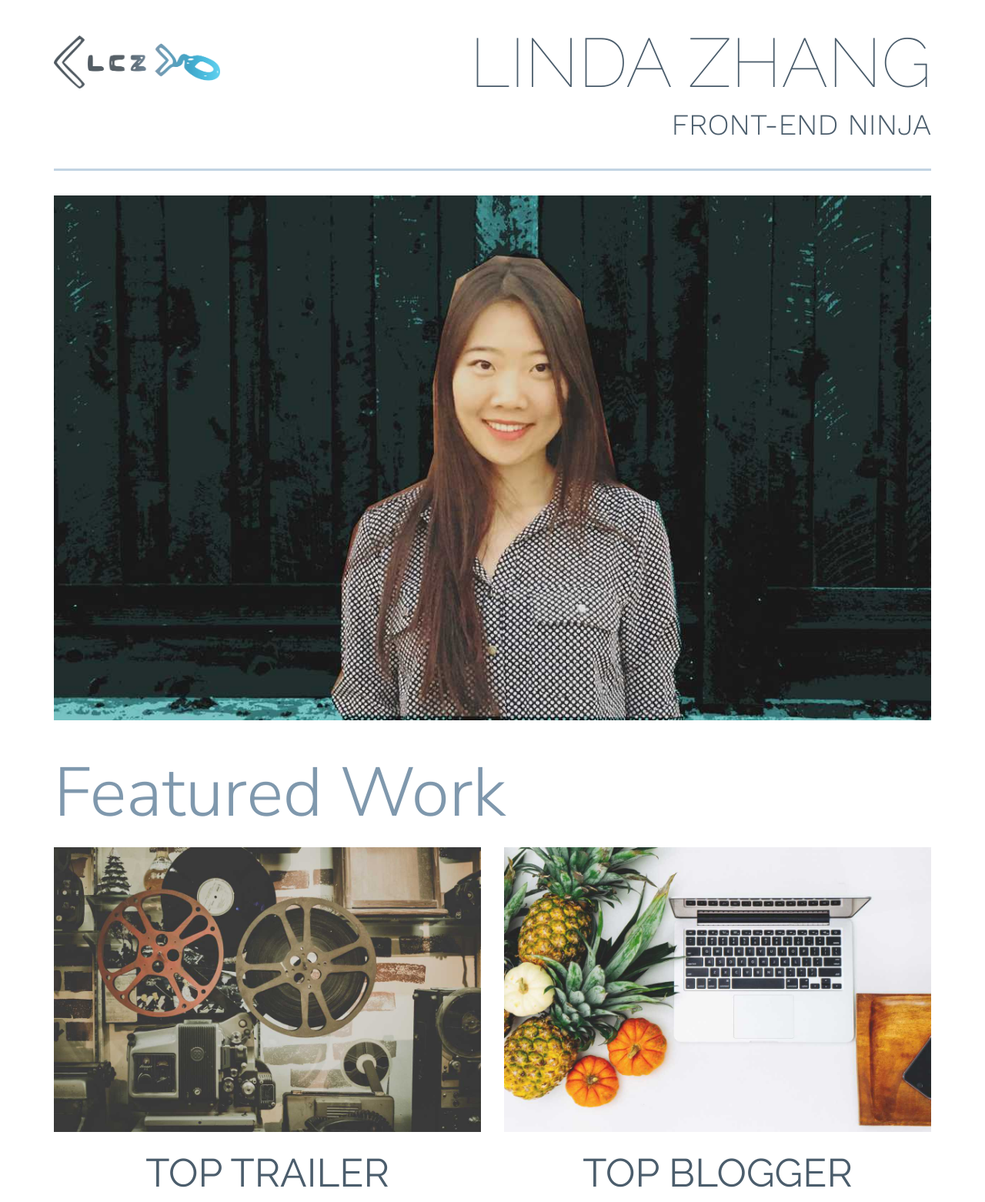
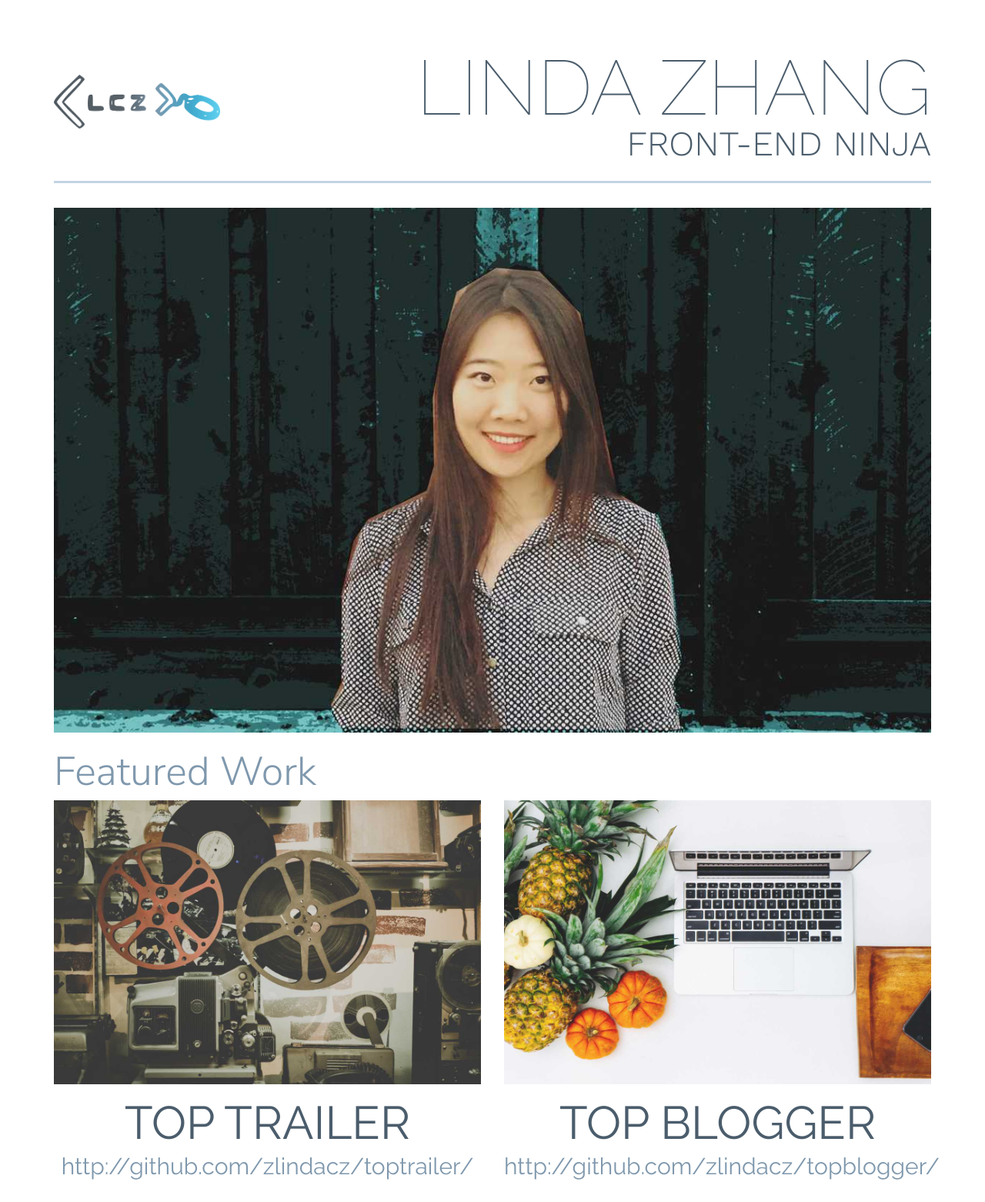
Before and after one commit to zlindacz/udacity-full-stack, a website: page project_2_portfolio/index.html in a window 1280 px wide. Shown: the top 1562 px of the page at 77% size. Drawn offline with nearby package versions, Linux system fonts and the light colour scheme.

Commit message:
add media query for app links so when screen is large, text does not overlap

```diff
--- a/project_2_portfolio/assets/scripts/style.css
+++ b/project_2_portfolio/assets/scripts/style.css
@@ -61,13 +61,12 @@ table {
 /* Styling */
 
 body * {
-	font-family: 'Raleway', sans-serif;
+	font-family: "Raleway", sans-serif;
 	font-size: 22px;
 	color: #4b5d6c;
 }
 
 header {
-	/*margin-top: 3vw;*/
 	margin-top: 1vw;
 }
 
@@ -97,12 +96,12 @@ footer {
 }
 
 .tagline {
-	font-family: 'Work Sans', sans-serif;
+	font-family: "Work Sans", sans-serif;
 	font-size: 4vw;
 }
 
 .featured-headline {
-	font-family: 'Nunito Sans', sans-serif;
+	font-family: "Nunito Sans", sans-serif;
 	font-size: 7vw;
 	color: #7f98ad;
 	padding: 2vw 0 0.8vw 0;
@@ -112,6 +111,10 @@ footer {
 	font-weight: 400;
 	font-size: 8vw;
 	margin: 2vw 0 1vw 0;
+}
+
+.app-img:hover, .app-name:hover, .app-link:hover {
+	cursor: pointer;
 }
 
 .app-link {
@@ -132,6 +135,7 @@ footer {
 
 .link-text {
 	color: #02b3e4;
+	font-size: 5vw;
 }
 
 @media screen and (min-width: 768px) {
@@ -146,9 +150,21 @@ footer {
 	.app-name {
 		font-size: 6vw;
 	}
+
+	.link-text {
+		font-size: 3vw;
+	}
 }
 
 @media screen and (min-width: 992px) {
+	header {
+		margin-top: 5vw;
+	}
+
+	.featured-headline {
+		font-size: 5vw;
+	}
+
 	.header-name {
 		text-align: right;
 		font-size: 7vw;
@@ -171,6 +187,30 @@ footer {
 	}
 }
 
+@media screen and (min-width: 1200px) {
+	.header-name {
+		font-size: 100px;
+	}
+
+	.tagline {
+		font-size: 45px;
+	}
+
+	.featured-headline {
+		font-size: 52px;
+	}
+
+	.app-name {
+		font-size: 60px;
+		margin: 1.5vw 0 1vw 0;
+	}
+
+	.app-link {
+		font-size: 30px;
+		margin: 0 0 3vw 0;
+	}
+
+}
 
 /*rgb(2, 179, 228)
 rgb(45, 60, 73)
--- a/project_2_portfolio/gulpfile.babel.js
+++ b/project_2_portfolio/gulpfile.babel.js
@@ -4,7 +4,7 @@ import gulp from 'gulp';
 import responsive from 'gulp-responsive';
 
 gulp.task('default', () => {
-  return gulp.src('images/**/*.{png,jpg}')
+  return gulp.src('assets/images/*.{png,jpg}')
     .pipe(responsive({
       // produce multiple images from one source
       '**/*.jpg': [{
--- a/project_2_portfolio/index.html
+++ b/project_2_portfolio/index.html
@@ -18,8 +18,8 @@
     <meta http-equiv="X-UA-Compatible" content="IE=edge">
     <meta name="viewport" content="width=device-width, initial-scale=1">
     <title>Linda Portfolio</title>
+    <link rel="stylesheet" href="assets/scripts/bootstrap/css/bootstrap.css">
     <link rel="stylesheet" href="assets/scripts/style.css">
-    <link rel="stylesheet" href="assets/scripts/bootstrap/css/bootstrap.css">
     <link href="https://fonts.googleapis.com/css?family=Raleway:100,400|Work+Sans:300|Nunito+Sans:300"
           rel="stylesheet">
   </head>
@@ -29,9 +29,10 @@
         <div class="row">
           <div class="col-md-4">
             <img src="assets/dist/logo-5000.png"
-            class="logo-img"
-            alt="Linda's Logo"
-            srcset="assets/dist/logo-5000-large.png 5000w">
+                 class="logo-img"
+                 alt="Linda's Logo"
+                 sizes="(min-width: 992px) 5000w, 500w"
+                 srcset="assets/dist/logo-5000-large.png 5000w">
           </div>
           <div class="col-md-8 text-left text-uppercase">
             <h1 class="header-name">Linda Zhang</h1>
@@ -52,8 +53,8 @@
             alt="Photo of Linda the programmer"
             class="app-img img-responsive"
             srcset="assets/dist/splash-medium.jpg 600w,
-            assets/dist/splash-large.jpg 1200w">
-
+                    assets/dist/splash-large.jpg 1200w"
+            sizes="100%">
           </div>
         </div>
 
@@ -68,9 +69,10 @@
             alt="Photo of movie trailer website"
             class="app-img img-responsive"
             srcset="assets/dist/trailer-medium.jpg 600w,
-            assets/dist/trailer-large.jpg 1200w">
+                    assets/dist/trailer-large.jpg 1200w"
+            sizes="(max-width: 992) 50%, 100%">
             <h3 class="app-name text-uppercase">Top Trailer</h3>
-            <p href="#" class="app-link">
+            <p class="app-link">
               http://github.com/zlindacz/toptrailer/
             </p>
           </div>
@@ -79,9 +81,10 @@
             alt="Photo of multi-blogger site"
             class="app-img img-responsive"
             srcset="assets/dist/blog-medium.jpg 600w,
-            assets/dist/blog-large.jpg 1200w">
+                    assets/dist/blog-large.jpg 1200w"
+            sizes="(max-width: 992) 50%, 100%">
             <h3 class="app-name text-uppercase">Top Blogger</h3>
-            <p href="#" class="app-link">
+            <p class="app-link">
               http://github.com/zlindacz/topblogger/
             </p>
           </div>
@@ -92,9 +95,10 @@
             alt="Photo of a console game controller"
             class="app-img img-responsive"
             srcset="assets/dist/game-medium.jpg 600w,
-            assets/dist/game-large.jpg 1200w">
+                    assets/dist/game-large.jpg 1200w"
+            sizes="(max-width: 992) 50%, 100%">
             <h3 class="app-name text-uppercase">Top Arcader</h3>
-            <p href="#" class="app-link">
+            <p class="app-link">
               http://github.com/zlindacz/toparcader/
             </p>
           </div>
@@ -103,9 +107,10 @@
             alt="Photo of a treasure map"
             class="app-img img-responsive"
             srcset="assets/dist/map-medium.jpg 600w,
-            assets/dist/map-large.jpg 1200w">
+                    assets/dist/map-large.jpg 1200w"
+            sizes="(max-width: 992) 50%, 100%">
             <h3 class="app-name text-uppercase">Top Mapper</h3>
-            <p href="#" class="app-link">
+            <p class="app-link">
               http://github.com/zlindacz/topmapper/
             </p>
           </div>
```
